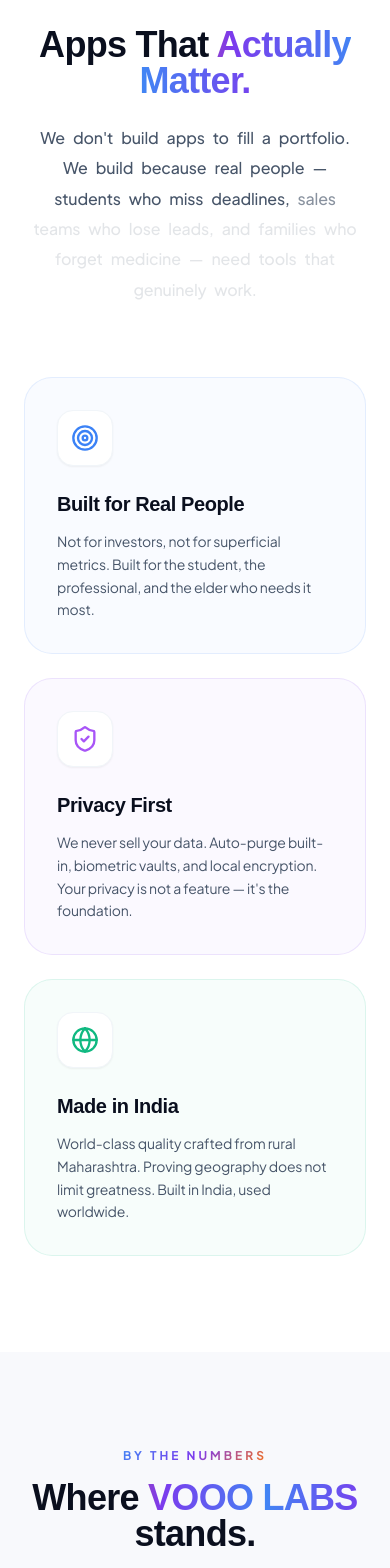
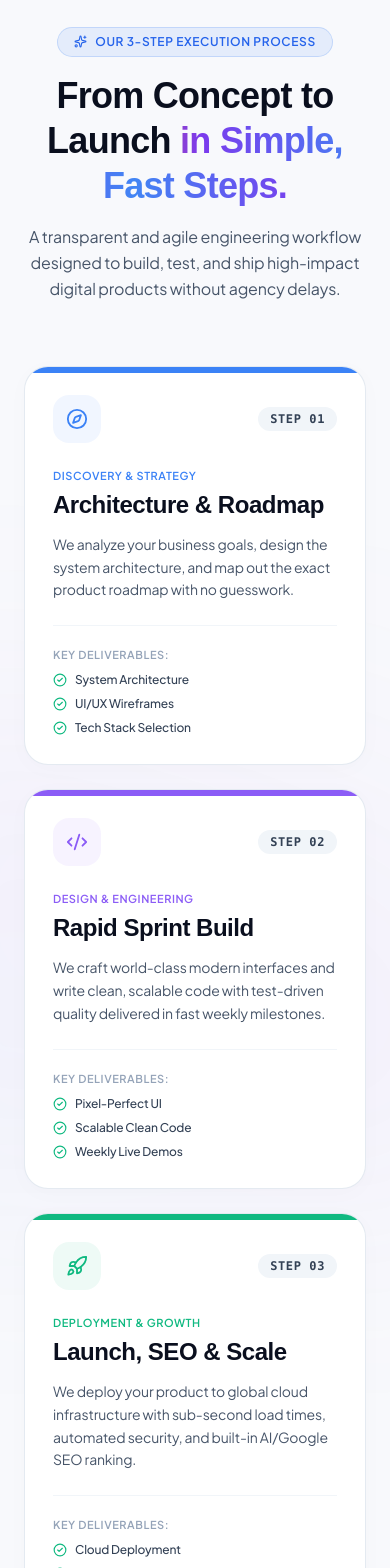
Before and after one commit to vooolabsofficial-sys/vooolabs-website, a React (Vite) app: page / in a window 390 px wide. Shown: the part 4280-5848 px from the top of the page. Built offline with nearby package versions, Linux system fonts and the light colour scheme; a web font is replaced by a local one.

Commit message:
feat: replace vague philosophy slide with crystal-clear 3-step 'How We Work' process

```diff
--- a/src/components/home/Slide3_WhatWeBuild.tsx
+++ b/src/components/home/Slide3_WhatWeBuild.tsx
@@ -1,81 +1,156 @@
 import React from 'react';
+import { Link } from 'react-router-dom';
+import { Compass, Code2, Rocket, ArrowRight, CheckCircle2, Sparkles } from 'lucide-react';
 import FadeIn from '../shared/FadeIn';
-import AnimatedText from '../shared/AnimatedText';
-import { Target, ShieldCheck, Globe } from 'lucide-react';
 
 export default function Slide3_WhatWeBuild() {
-  const pillars = [
+  const steps = [
     {
-      icon: Target,
-      iconColor: 'text-blue-500',
-      title: 'Built for Real People',
-      description: 'Not for investors, not for superficial metrics. Built for the student, the professional, and the elder who needs it most.',
-      bgColor: 'bg-[#4285F4]/[0.03]',
-      borderColor: 'border-[#4285F4]/[0.12]',
-      hoverGlow: 'hover:shadow-[0_20px_50px_rgba(66,133,244,0.12)]',
+      step: '01',
+      badge: 'Discovery & Strategy',
+      title: 'Architecture & Roadmap',
+      description: 'We analyze your business goals, design the system architecture, and map out the exact product roadmap with no guesswork.',
+      deliverables: ['System Architecture', 'UI/UX Wireframes', 'Tech Stack Selection'],
+      icon: Compass,
+      accentColor: '#3B82F6', // Blue
+      bgGlow: 'from-blue-500/10 via-transparent to-transparent',
     },
     {
-      icon: ShieldCheck,
-      iconColor: 'text-purple-500',
-      title: 'Privacy First',
-      description: 'We never sell your data. Auto-purge built-in, biometric vaults, and local encryption. Your privacy is not a feature — it\'s the foundation.',
-      bgColor: 'bg-[#7C3AED]/[0.03]',
-      borderColor: 'border-[#7C3AED]/[0.12]',
-      hoverGlow: 'hover:shadow-[0_20px_50px_rgba(124,58,237,0.12)]',
+      step: '02',
+      badge: 'Design & Engineering',
+      title: 'Rapid Sprint Build',
+      description: 'We craft world-class modern interfaces and write clean, scalable code with test-driven quality delivered in fast weekly milestones.',
+      deliverables: ['Pixel-Perfect UI', 'Scalable Clean Code', 'Weekly Live Demos'],
+      icon: Code2,
+      accentColor: '#8B5CF6', // Purple
+      bgGlow: 'from-purple-500/10 via-transparent to-transparent',
     },
     {
-      icon: Globe,
-      iconColor: 'text-emerald-500',
-      title: 'Made in India',
-      description: 'World-class quality crafted from rural Maharashtra. Proving geography does not limit greatness. Built in India, used worldwide.',
-      bgColor: 'bg-[#10B981]/[0.03]',
-      borderColor: 'border-[#10B981]/[0.12]',
-      hoverGlow: 'hover:shadow-[0_20px_50px_rgba(16,185,129,0.12)]',
+      step: '03',
+      badge: 'Deployment & Growth',
+      title: 'Launch, SEO & Scale',
+      description: 'We deploy your product to global cloud infrastructure with sub-second load times, automated security, and built-in AI/Google SEO ranking.',
+      deliverables: ['Cloud Deployment', 'Google & AI SEO', '100% Code Ownership'],
+      icon: Rocket,
+      accentColor: '#10B981', // Emerald
+      bgGlow: 'from-emerald-500/10 via-transparent to-transparent',
     },
   ];
 
   return (
-    <section className="snap-section bg-white flex flex-col justify-center items-center px-6 py-24 select-none">
-      <div className="w-full max-w-6xl mx-auto flex flex-col items-center">
+    <section
+      className="snap-section bg-[#F8F9FC] flex flex-col justify-center items-center px-6 py-24 sm:py-28 select-none relative overflow-hidden"
+      aria-label="How We Work — Engineering Process"
+    >
+      {/* BACKGROUND DECORATION */}
+      <div className="absolute top-1/2 left-1/2 -translate-x-1/2 -translate-y-1/2 w-[800px] h-[500px] bg-gradient-to-tr from-blue-500/5 via-purple-500/5 to-transparent blur-[120px] pointer-events-none" />
+
+      <div className="w-full max-w-6xl mx-auto flex flex-col items-center relative z-10">
+
+        {/* EYEBROW BADGE */}
+        <FadeIn delay={0} y={15}>
+          <div className="inline-flex items-center gap-2 rounded-full bg-blue-500/10 border border-blue-500/20 px-4 py-1.5 mb-4 text-blue-600 font-sans font-semibold text-xs tracking-wider uppercase">
+            <Sparkles size={13} />
+            <span>Our 3-Step Execution Process</span>
+          </div>
+        </FadeIn>
 
         {/* HEADING */}
-        <FadeIn delay={0} y={30}>
-          <h2 className="font-clash text-4xl sm:text-5xl md:text-6xl lg:text-7xl font-bold text-[#0A0F1E] text-center leading-none mb-6">
-            Apps That <span className="shimmer-text">Actually Matter.</span>
+        <FadeIn delay={0.1} y={20}>
+          <h2 className="font-clash text-4xl sm:text-5xl md:text-6xl font-bold text-[#0A0F1E] text-center leading-tight mb-4">
+            From Concept to Launch <br className="hidden sm:inline" />
+            <span className="shimmer-text">in Simple, Fast Steps.</span>
           </h2>
+          <p className="font-sans font-normal text-base sm:text-lg text-slate-600 text-center max-w-2xl mx-auto mb-16 leading-relaxed">
+            A transparent and agile engineering workflow designed to build, test, and ship high-impact digital products without agency delays.
+          </p>
         </FadeIn>
 
-        {/* SCROLL-REVEAL SUBTEXT */}
-        <div className="w-full max-w-2xl text-center mb-16 sm:mb-20 font-sans font-medium text-base sm:text-lg md:text-xl text-slate-800 leading-relaxed">
-          <AnimatedText
-            text="We don't build apps to fill a portfolio. We build because real people — students who miss deadlines, sales teams who lose leads, and families who forget medicine — need tools that genuinely work."
-          />
-        </div>
+        {/* 3 STEPS GRID */}
+        <div className="grid grid-cols-1 md:grid-cols-3 gap-6 sm:gap-8 w-full items-stretch">
+          {steps.map((item, idx) => {
+            const IconComp = item.icon;
+            return (
+              <FadeIn key={idx} delay={idx * 0.12} y={30} className="w-full flex">
+                <div className="rounded-3xl bg-white border border-slate-200/90 p-7 sm:p-8 flex flex-col justify-between h-full w-full shadow-[0_4px_24px_rgba(0,0,0,0.02)] hover:border-slate-300 hover:shadow-[0_16px_40px_rgba(0,0,0,0.06)] hover:-translate-y-1.5 transition-all duration-300 group relative overflow-hidden">
 
-        {/* 3 PHILOSOPHY PILLARS */}
-        <div className="grid grid-cols-1 md:grid-cols-3 gap-6 w-full mt-2">
-          {pillars.map((pillar, idx) => {
-            const IconComp = pillar.icon;
-            return (
-              <FadeIn key={idx} delay={idx * 0.15} y={40} className="w-full">
-                <div
-                  className={`rounded-[28px] p-8 border ${pillar.bgColor} ${pillar.borderColor} ${pillar.hoverGlow} hover:-translate-y-1.5 hover:scale-[1.01] transition-all duration-300 h-full flex flex-col items-start group`}
-                >
-                  <div className="w-14 h-14 rounded-2xl bg-white border border-slate-100 shadow-sm flex items-center justify-center mb-6 group-hover:scale-110 transition-transform duration-300">
-                    <IconComp className={`w-7 h-7 ${pillar.iconColor}`} />
+                  {/* TOP ACCENT LINE */}
+                  <div
+                    className="absolute top-0 inset-x-0 h-1.5"
+                    style={{ backgroundColor: item.accentColor }}
+                  />
+
+                  <div>
+                    {/* CARD HEADER */}
+                    <div className="flex items-center justify-between gap-3 mb-6">
+                      <div
+                        className="w-12 h-12 rounded-2xl flex items-center justify-center group-hover:scale-105 transition-transform duration-300 shadow-2xs"
+                        style={{ backgroundColor: `${item.accentColor}12`, color: item.accentColor }}
+                      >
+                        <IconComp size={22} />
+                      </div>
+                      <span className="font-mono text-xs font-bold px-3 py-1 rounded-full bg-slate-100 text-slate-700 tracking-wider">
+                        STEP {item.step}
+                      </span>
+                    </div>
+
+                    {/* BADGE & TITLE */}
+                    <span
+                      className="font-sans text-[11px] font-semibold uppercase tracking-wider block mb-1"
+                      style={{ color: item.accentColor }}
+                    >
+                      {item.badge}
+                    </span>
+                    <h3 className="font-clash font-bold text-2xl text-[#0A0F1E] group-hover:text-blue-600 transition-colors mb-3">
+                      {item.title}
+                    </h3>
+
+                    {/* DESCRIPTION */}
+                    <p className="font-sans font-normal text-sm sm:text-base text-slate-600 leading-relaxed mb-6">
+                      {item.description}
+                    </p>
                   </div>
-                  <h3 className="font-clash font-semibold text-xl text-[#0A0F1E] mb-3">
-                    {pillar.title}
-                  </h3>
-                  <p className="font-sans font-normal text-sm sm:text-base text-slate-600 leading-relaxed mt-auto">
-                    {pillar.description}
-                  </p>
+
+                  {/* DELIVERABLES LIST */}
+                  <div className="pt-5 border-t border-slate-100 space-y-2">
+                    <span className="font-sans text-[11px] font-semibold text-slate-400 uppercase tracking-wider block mb-2">
+                      Key Deliverables:
+                    </span>
+                    {item.deliverables.map((deliv, dIdx) => (
+                      <div key={dIdx} className="flex items-center gap-2 text-xs font-medium text-slate-700">
+                        <CheckCircle2 size={14} className="text-emerald-500 flex-shrink-0" />
+                        <span>{deliv}</span>
+                      </div>
+                    ))}
+                  </div>
+
                 </div>
               </FadeIn>
             );
           })}
         </div>
 
+        {/* BOTTOM CTA STRIP */}
+        <FadeIn delay={0.4} y={20} className="w-full">
+          <div className="mt-12 w-full rounded-2xl bg-white border border-slate-200/90 p-5 sm:p-6 flex flex-col sm:flex-row items-center justify-between gap-4 shadow-xs">
+            <div className="text-center sm:text-left">
+              <h4 className="font-clash font-bold text-base sm:text-lg text-[#0A0F1E]">
+                Ready to turn your idea into a live digital product?
+              </h4>
+              <p className="font-sans text-xs sm:text-sm text-slate-500 mt-0.5">
+                Get a complete project roadmap, technical architecture, and transparent timeline.
+              </p>
+            </div>
+            <Link
+              to="/contact"
+              className="rounded-full bg-slate-900 hover:bg-black text-white px-6 py-2.5 font-sans font-semibold text-xs sm:text-sm transition-all hover:scale-105 active:scale-95 shadow-sm inline-flex items-center gap-1.5 flex-shrink-0"
+            >
+              <span>Discuss Your Project</span>
+              <ArrowRight size={14} />
+            </Link>
+          </div>
+        </FadeIn>
+
       </div>
     </section>
   );
```
